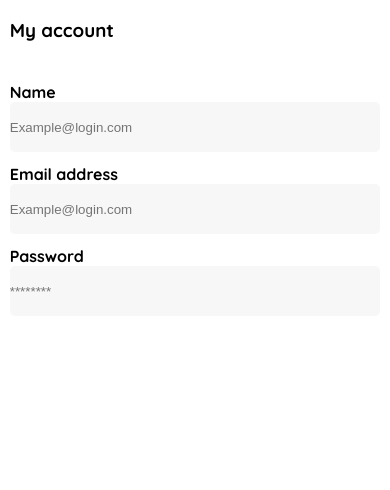
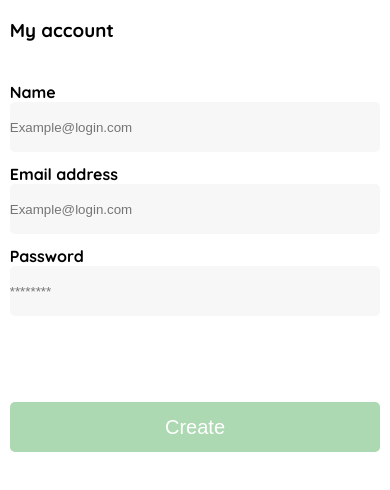
Before and after one commit to LuisAndrino/YardSale, a plain HTML site: page editar.html in a window 390 px wide. Shown: the part 72-562 px from the top of the page. Drawn offline with Linux system fonts and the light colour scheme.

Commit message:
Añadido el button uwu

```diff
--- a/editar.css
+++ b/editar.css
@@ -159,8 +159,13 @@ a{
     }
 
     #crbttn{
-        display: none;
+        margin-top: 20%;
+        background-color: var(--HospitalGreen);
+        color: white;
+        font-size: 20px;
     }
+
+
 
 }
 
```
